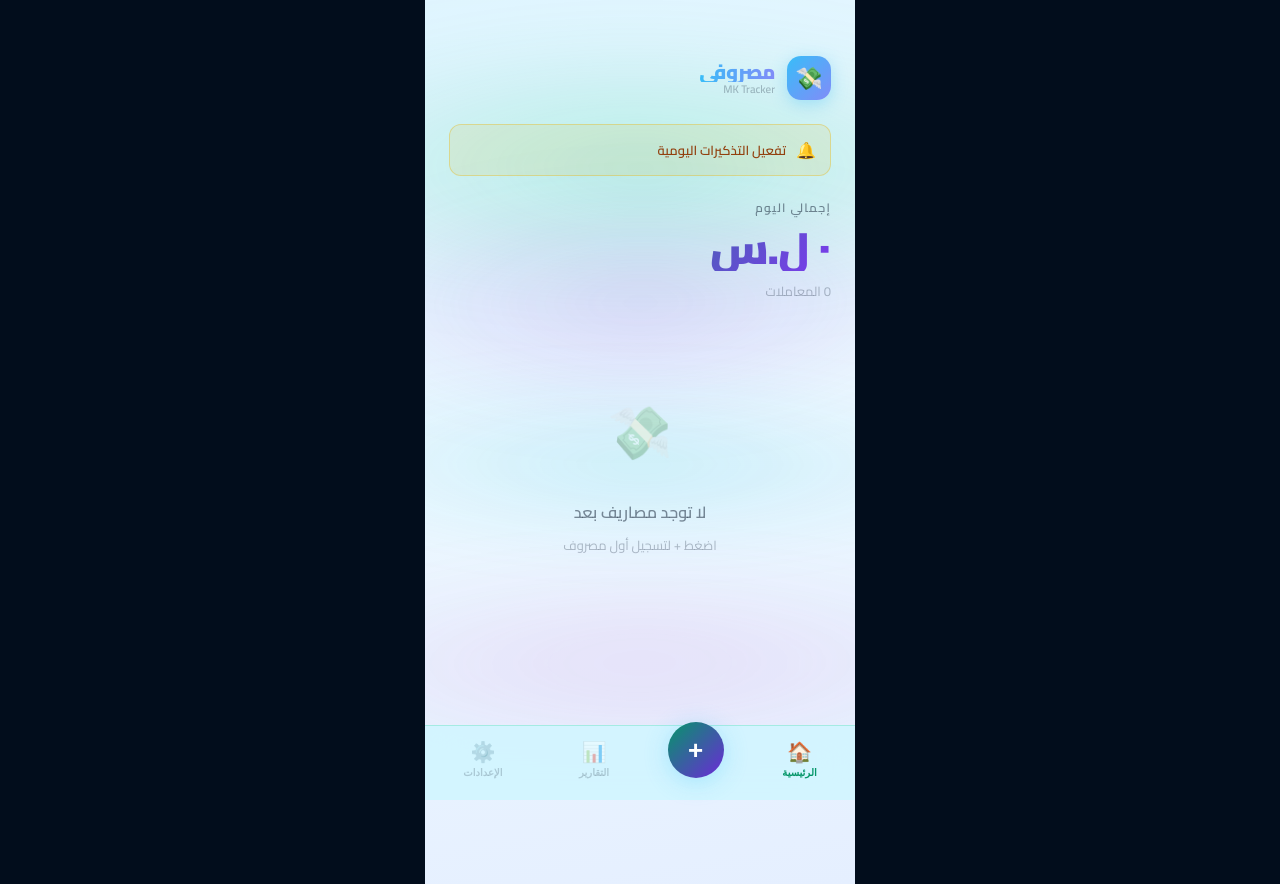
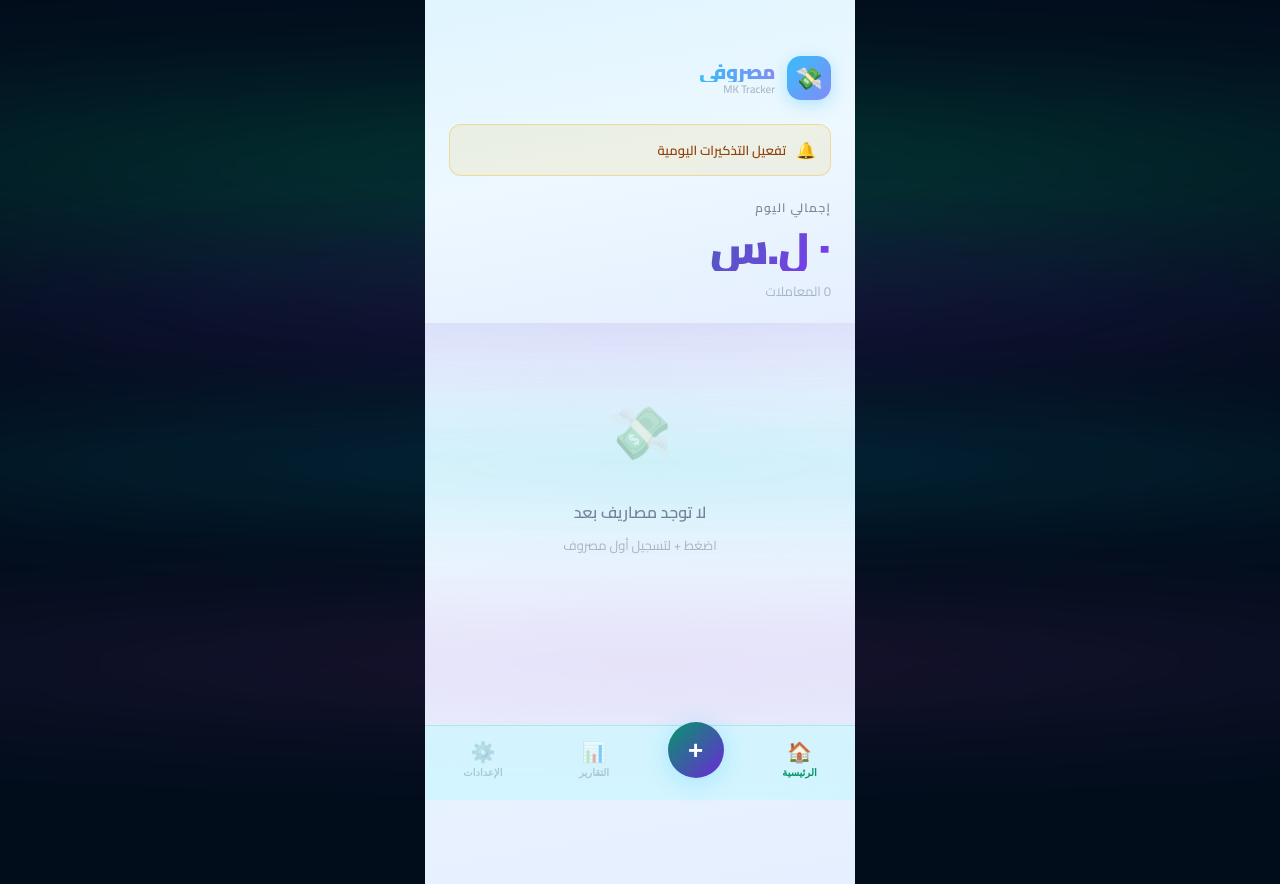
Before and after one commit to mohammed-khair-allahham/aurora-cash-tracker-source, a React (Vite) app: page / in a window 1280 px wide. Built offline with nearby package versions, Linux system fonts and the light colour scheme.

Commit message:
feat(HomeScreen): improve header and transaction list layout
The header is now sticky, keeping it visible while scrolling through transactions. The background glow effect has been enhanced, and the layout adjustments ensure better alignment and presentation of the transaction list.

```diff
--- a/src/screens/HomeScreen.jsx
+++ b/src/screens/HomeScreen.jsx
@@ -31,11 +31,11 @@ export default function HomeScreen({ expenses, theme, isDark, t, lang, curr, not
   );
 
   return (
-    <div style={{ minHeight: "100vh", position: "relative" }}>
-      <GlowBg theme={theme} />
+    <div style={{ minHeight: "100vh" }}>
+      <GlowBg theme={theme} style={{ position: "fixed" }} />
 
-      {/* Header */}
-      <div style={{ padding: "56px 24px 20px", position: "relative", zIndex: 1 }}>
+      {/* Header — sticky so only the list scrolls */}
+      <div style={{ padding: "56px 24px 20px", position: "sticky", top: 0, zIndex: 10, background: theme.bg }}>
 
         {/* Logo */}
         <div style={{ display: "flex", alignItems: "center", gap: 12, marginBottom: 24 }}>
@@ -135,7 +135,7 @@ export default function HomeScreen({ expenses, theme, isDark, t, lang, curr, not
       </div>
 
       {/* Transaction list */}
-      <div style={{ padding: "0 16px", position: "relative", zIndex: 1 }}>
+      <div style={{ padding: "0 16px", position: "relative" }}>
         {grouped.length === 0 ? (
           <div style={{ textAlign: "center", padding: "60px 24px", color: theme.textMuted }}>
             <div style={{ fontSize: 52, marginBottom: 16 }}>💸</div>
```
